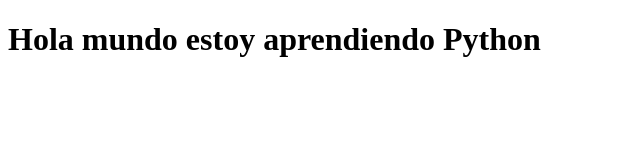
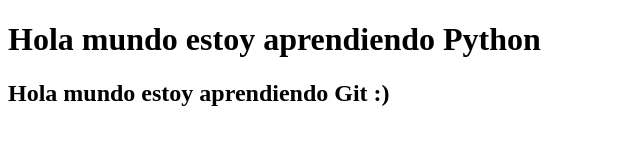
Before and after one commit to laylascheli/mi_repositorio, a plain HTML site: page index.html in a window 1280 px wide. Shown: the whole page, without its empty margins (0-640 px from the left). Drawn offline with Linux system fonts and the light colour scheme.

Commit message:
Agregue un h2 al archivo

```diff
--- a/index.html
+++ b/index.html
@@ -8,5 +8,6 @@
 </head>
 <body>
     <h1> Hola mundo estoy aprendiendo Python </h1>
+    <h2> Hola mundo estoy aprendiendo Git :) </h2>
 </body>
 </html>
```
